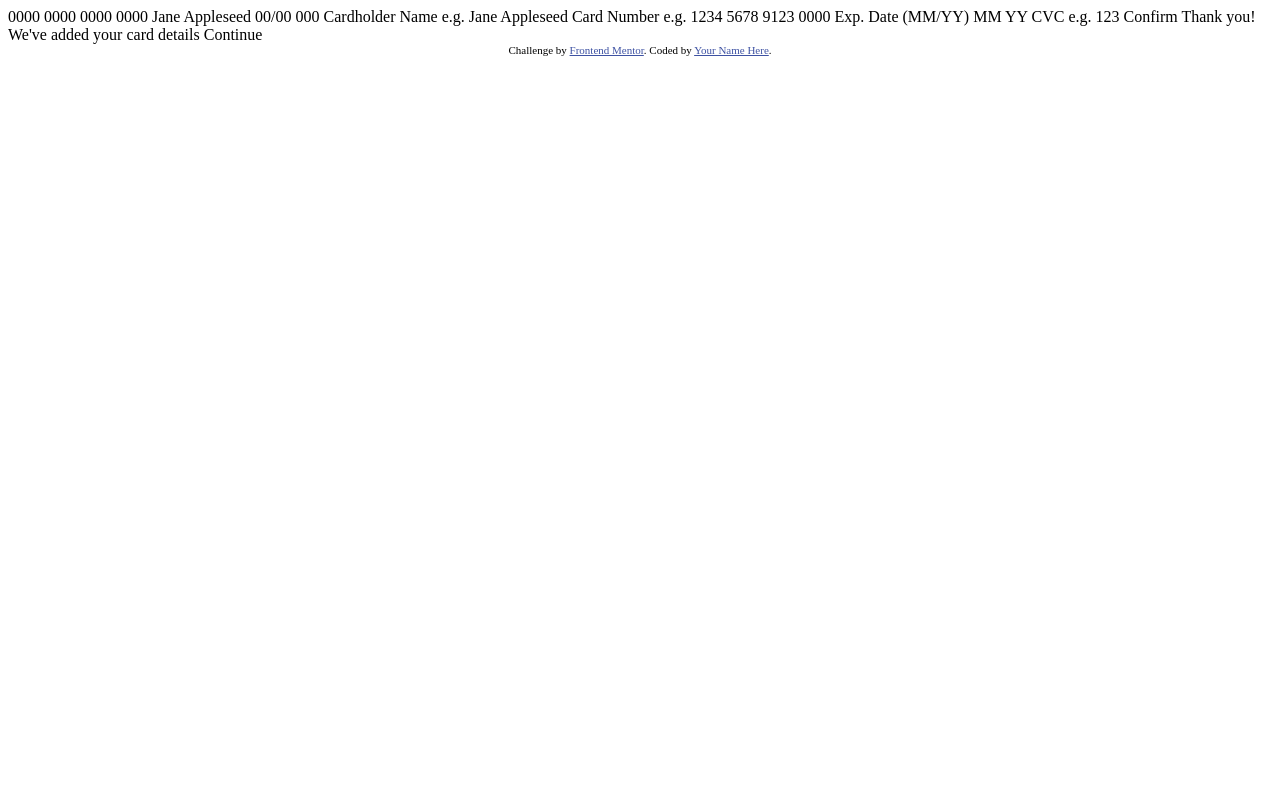
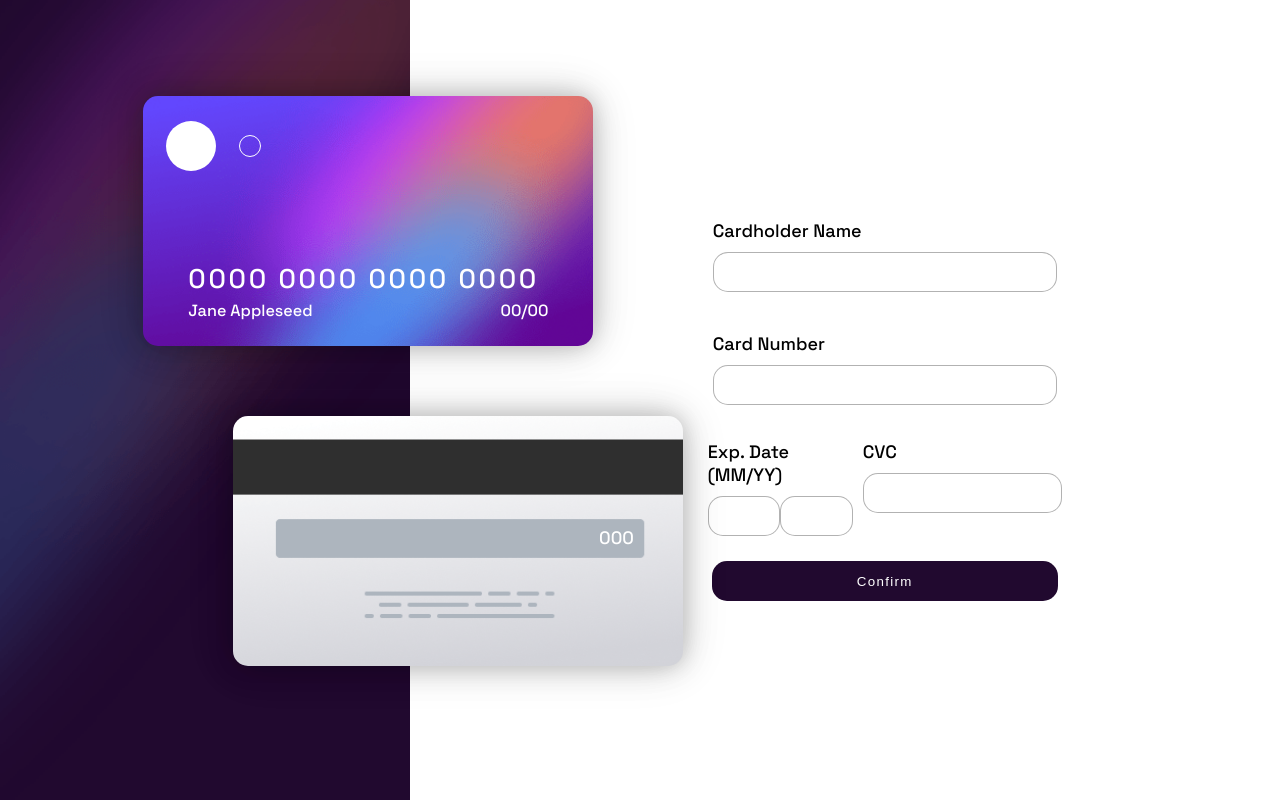
Before and after one commit to natediasdev/challenges_front-end-mentor, a plain HTML site: page interactive-card-details-form-main/index.html in a window 1280 px wide. Drawn offline with Linux system fonts and the light colour scheme.

Commit message:
Project inicial

```diff
--- a/interactive-card-details-form-main/index.html
+++ b/interactive-card-details-form-main/index.html
@@ -4,48 +4,49 @@
     <meta charset="UTF-8">
     <meta name="viewport" content="width=device-width, initial-scale=1.0"> <!-- displays site properly based on user's device -->
 
-  <link rel="icon" type="image/png" sizes="32x32" href="./images/favicon-32x32.png">
+    <link rel="shortcut icon" href="favicon.ico" type="image/x-icon">
+    <link rel="stylesheet" href="styles/style.css">
+    <link rel="stylesheet" href="media-queries.css">
 
     <title>Frontend Mentor | Interactive card details form</title>
 
     <!-- Feel free to remove these styles or customise in your own stylesheet 👍 -->
-  <style>
-    .attribution { font-size: 11px; text-align: center; }
-    .attribution a { color: hsl(228, 45%, 44%); }
-  </style>
   </head>
   <body>
+    <main>
+      <div class="box">
+        <div class="cards card-front">
+          <div class="circle"></div>
 
-  0000 0000 0000 0000
-  Jane Appleseed
-  00/00
+          <div class="content">
+            <span class="cardholder">0000 0000 0000 0000</span>
+            <span class="card-name">Jane Appleseed</span>
+            <span class="exp-date">00/00</span>
+          </div>
 
-  000
 
-  Cardholder Name
-  e.g. Jane Appleseed
+        </div>
 
-  Card Number
-  e.g. 1234 5678 9123 0000
-
-  Exp. Date (MM/YY)
-  MM
-  YY
-
-  CVC
-  e.g. 123
-
-  Confirm
-
-  <!-- Completed state start -->
-
-  Thank you!
-  We've added your card details
-  Continue
-
+        <div class="cards card-back">
+          <span class="cvc">000</span>
+        </div>
+      </div>
+      <section class="items">
+        <div class="data">
+          <span class="input">Cardholder Name<input type="text" id="" placeholder=""></span>
+          <span class="input">Card Number<input type="text" id="" placeholder=""></span>
+          <div class="ultima-linha">
+            <span class="input-especial">Exp. Date (MM/YY)<div class="date"><input type="text" id="" placeholder=""><input type="text" id="" placeholder=""></div></span>
+            <span>CVC<input type="text" id="" placeholder=""></span>
+          </div>
+          <input type="submit" value="Confirm">
+        </div>
+      </section>
+    </main>
     <div class="attribution">
       Challenge by <a href="https://www.frontendmentor.io?ref=challenge" target="_blank">Frontend Mentor</a>.
-    Coded by <a href="#">Your Name Here</a>.
+      Coded by <a href="#">Nathan Dias</a>.
     </div>
+    <script src="commands.js"></script>
   </body>
 </html>
--- /dev/null
+++ b/interactive-card-details-form-main/styles/style.css
@@ -0,0 +1,200 @@
+@import url('https://fonts.googleapis.com/css2?family=Space+Grotesk:wght@300;400;500;600;700&display=swap');
+
+* {
+    padding: 0;
+    margin: 0;
+    box-sizing: border-box;
+}
+
+body {
+    background-color: rgb(68, 0, 68);
+    min-height: 100vh;
+    font-size: 18px;
+    font-family: 'Space Grotesk', sans-serif;
+    font-weight: 500;
+    position: relative;
+    overflow: hidden;
+}
+
+main {
+    position: absolute;
+    width: 100%;
+    min-height: 100%;
+}
+
+main .box {
+    position: absolute;
+    top: 0;
+    left: 0;
+    width: 32vw;
+    height: 100%;
+    background: rgb(68, 0, 68) url('../images/bg-main-desktop.png') center center no-repeat;
+    background-size: cover;
+}
+
+main .box .cards {
+    position: absolute;
+    width: 450px;
+    height: 250px;
+    border-radius: 15px;
+    z-index: 10;
+    box-shadow: 0 0 20px rgba(0, 0, 0, 0.1),
+                0 0 30px rgba(0, 0, 0, 0.1),
+                0 0 40px rgba(0, 0, 0, 0.1),
+                0 0 50px rgba(0, 0, 0, 0.1);
+}
+
+main .box .card-front {
+    top: 12%;
+    left: 35%;
+    display: flex;
+    justify-content: center;
+    align-items: flex-end;
+    background: #fff url('../images/bg-card-front.png') center center no-repeat;
+    background-size: cover;
+}
+
+main .box .card-front .circle {
+    position: absolute;
+    top: 10%;
+    left: 5%;
+    width: 50px;
+    height: 50px;
+    border-radius: 50%;
+    background-color: #fff;
+}
+
+main .box .card-front .circle::before {
+    content: '';
+    position: absolute;
+    right: -90%;
+    top: 50%;
+    width: 20px;
+    height: 20px;
+    border-radius: 50%;
+    transform: translateY(-50%);
+    background: transparent;
+    border: 1px solid #fff;
+}
+
+main .box .card-front .content {
+    position: relative;
+    padding: 20px;
+    height: 50%;
+    width: 100%;
+    color: white;
+    display: flex;
+    flex-direction: column;
+    justify-content: space-around;
+}
+
+main .box .card-front .content .cardholder {
+    position: absolute;
+    font-size: 1.5em;
+    letter-spacing: 0.1em;
+    left: 10%;
+    padding-bottom: 10px;
+}
+
+main .box .card-front .content .exp-date,
+main .box .card-front .content .card-name {
+    position: absolute;
+    font-size: 0.9em;
+    bottom: 20%;
+}
+
+main .box .card-front .content .card-name {
+    left: 10%;
+}
+
+main .box .card-front .content .exp-date {
+    right: 10%;
+}
+
+main .box .card-back {
+    position: relative;
+    top: 52%;
+    left: 57%;
+    background: #fff url('../images/bg-card-back.png') center center no-repeat;
+    background-size: cover;
+}
+
+main .box .card-back .cvc {
+    position: absolute;
+    right: 11%;
+    top: 44%;
+    color: #fff;
+}
+
+main .items {
+    position: absolute;
+    top: 0;
+    right: 0;
+    height: 100%;
+    width: 68vw;
+    display: flex;
+    justify-content: center;
+    align-items: center;
+    background-color: #fff;
+}
+
+main .items .data {
+    height: 60vh;
+    width: 30vw;
+    display: flex;
+    justify-content: center;
+    align-items: center;
+    flex-direction: column;
+    transform: translateX(40px);
+}
+
+main .items .data span {
+    padding: 5px;
+}
+
+main .items .data input {
+    height: 40px;
+    padding: 10px;
+    margin-top: 10px;
+    border-radius: 15px;
+    outline: none;
+    border: 1px solid rgba(0, 0, 0, 0.3);
+}
+
+main .items .data input:active {
+    border: linear;
+}
+
+main .items .data .input {
+    display: flex;
+    flex-direction: column;
+    width: 100%;
+    padding: 20px;
+}
+
+main .items .data .input input {
+    width: 100%;
+}
+
+main .items .data .ultima-linha {
+    display: flex;
+    padding: 10px;
+}
+
+main .items .data .ultima-linha .input-especial {
+    display: flex;
+    flex-direction: column;
+}
+
+main .items .data .ultima-linha .input-especial .date input{
+    width: 50%;
+}
+
+main .items .data input[type='submit'] {
+    width: 90%;
+    border: none;
+    color: white;
+    letter-spacing: 0.1em;
+    padding: 10px;
+    background-color: hsl(278, 68%, 11%);
+}
```
Also changed, not shown: interactive-card-details-form-main/commands.js (added), interactive-card-details-form-main/images/favicon.ico (renamed from interactive-card-details-form-main/images/favicon-32x32.png), interactive-card-details-form-main/media-queries.css (added). Lines whose indentation alone changed are shown as unchanged.
